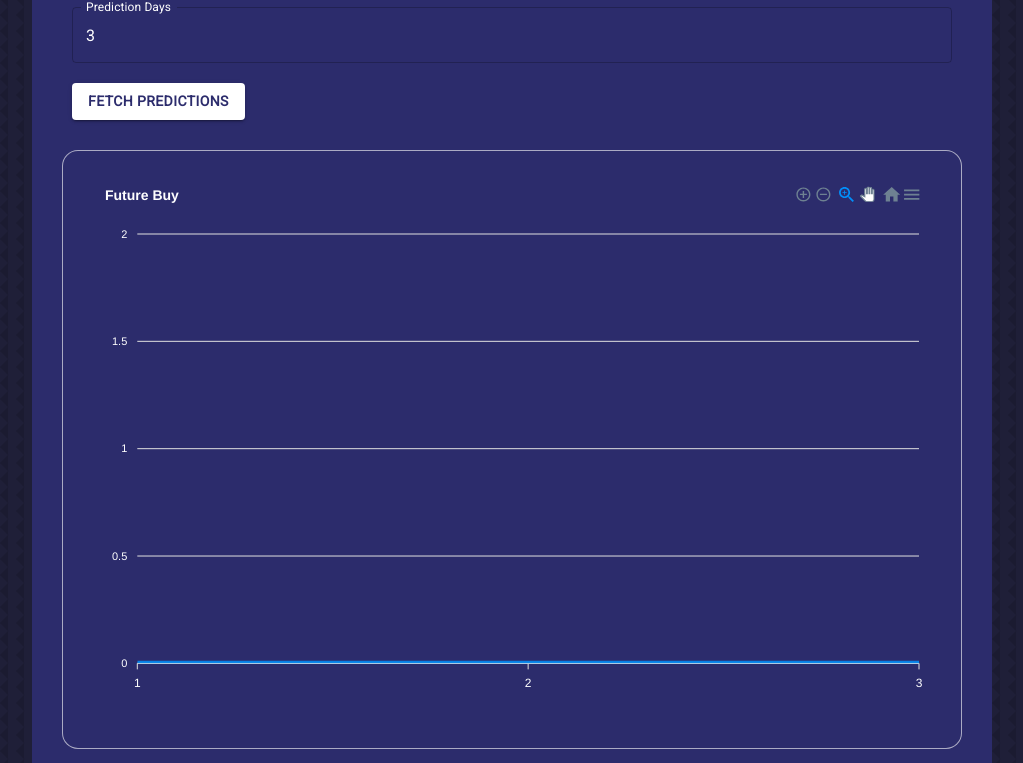
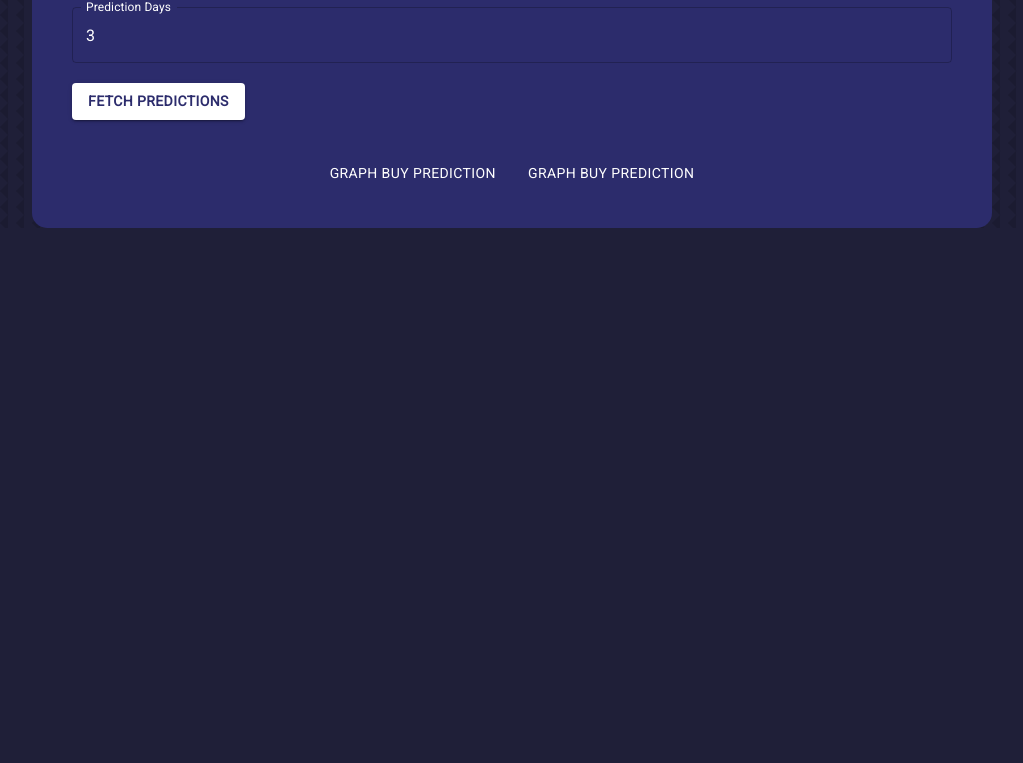
Before and after one commit to tamer-boutros/430Lproject, a React (Create React App) app in the folder exchange-frontend/: page / in a window 1280 px wide. Shown: the part 2953-3716 px from the top of the page, without its empty margins (128-1151 px from the left). After the commit the page ends 3181 px from the top, so only its background shows below. Built offline with nearby package versions, Linux system fonts and the light colour scheme; no server answers.

Commit message:
Added Tab slider for graphs

```diff
--- a/exchange-frontend/package.json
+++ b/exchange-frontend/package.json
@@ -5,6 +5,7 @@
   "dependencies": {
     "@emotion/react": "^11.10.6",
     "@emotion/styled": "^11.10.6",
+    "@mui/lab": "^5.0.0-alpha.127",
     "@mui/material": "^5.11.13",
     "@mui/x-data-grid": "^6.0.1",
     "@testing-library/jest-dom": "^5.16.5",
--- a/exchange-frontend/src/predictions/Predictions.js
+++ b/exchange-frontend/src/predictions/Predictions.js
@@ -6,9 +6,13 @@ import Typography from '@mui/material/Typography'
 import TextField from '@mui/material/TextField'
 import { Button } from '@mui/material'
 import Chart from "react-apexcharts";
-import {AiOutlineInfoCircle} from 'react-icons/ai'
-import {IconButton} from '@mui/material';
-import {Tooltip} from '@mui/material'
+import { AiOutlineInfoCircle } from 'react-icons/ai'
+import { IconButton } from '@mui/material';
+import { Tooltip } from '@mui/material'
+import Tab from '@mui/material/Tab';
+import TabContext from '@mui/lab/TabContext';
+import TabList from '@mui/lab/TabList';
+import TabPanel from '@mui/lab/TabPanel';
 
 var SERVER_URL = "http://127.0.0.1:5000"
 
@@ -106,6 +110,12 @@ const Predictions = () => {
             }
         ]
     });
+    //from material ui
+    const [tabValue, setTabValue] = useState(0);
+
+    const handleChange = (event, newValue) => {
+        setTabValue(newValue);
+    };
 
     function fetchBestTime() {
         fetch(`${SERVER_URL}/best_time`)
@@ -228,7 +238,7 @@ const Predictions = () => {
                 <span>Best Time to Buy and Sell</span>
                 <Tooltip title="the following is a prediction section for the rates, and their best time to buy and sell: You can also enter a specific amount of days and see what would the rates look like">
                     <IconButton >
-          <AiOutlineInfoCircle className='icon_button_design'/>
+                        <AiOutlineInfoCircle className='icon_button_design' />
                     </IconButton>
                 </Tooltip>
             </Typography>
@@ -261,13 +271,28 @@ const Predictions = () => {
                 <Button className='button' color="primary" variant="contained" onClick={updateGraph} style={{ marginTop: "20px", backgroundColor: "white", color: "#2c2c6c", fontWeight: "bold" }}>Fetch Predictions</Button>
 
             </div>
+            <TabContext value={tabValue}>
+                <TabList
+                    onChange={handleChange}
+                    textColor="info"
+                    indicatorColor="primary"
+                    centered
+                 >
+                    <Tab label="Graph Buy Prediction" value="1" />
+                    <Tab label="Graph Buy Prediction" value="2" />
+                </TabList>
+                <TabPanel value='1'>
                     <div className="predictions__chart__cards">
                         <Chart
                             options={chartDataBuy.options}
                             series={chartDataBuy.series}
                             type="line"
                         />
+
                     </div>
+                </TabPanel>
+
+                <TabPanel value='2'>
                     <div className="predictions__chart__cards">
                         <Chart
                             options={chartDataSell.options}
@@ -275,6 +300,9 @@ const Predictions = () => {
                             type="line"
                         />
                     </div>
+                </TabPanel>
+
+            </TabContext>
         </div>
     )
 }
```
Also changed, not shown: 1 other file (tests, documents, lock files or other folders). Lines whose indentation alone changed are shown as unchanged.
